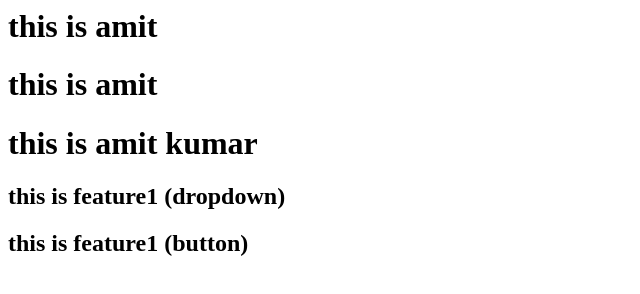
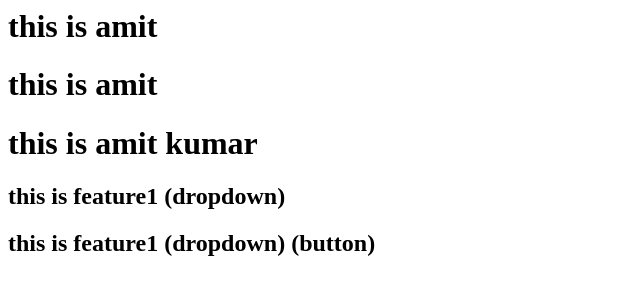
Before and after one commit to Amitkumarprince/apna-college-1, a plain HTML site: page index.html in a window 1280 px wide. Shown: the whole page, without its empty margins (0-640 px from the left). Drawn offline with Linux system fonts and the light colour scheme.

Commit message:
adding new dropdown in feature1

```diff
--- a/index.html
+++ b/index.html
@@ -2,4 +2,4 @@
 <h1>this is amit</h1>
 <h1>this is amit kumar</h1>
 <h2>this is feature1 (dropdown)</h2>
-<h2>this is feature1 (button)</h2>
+<h2>this is feature1 (dropdown) (button)</h2>
```
